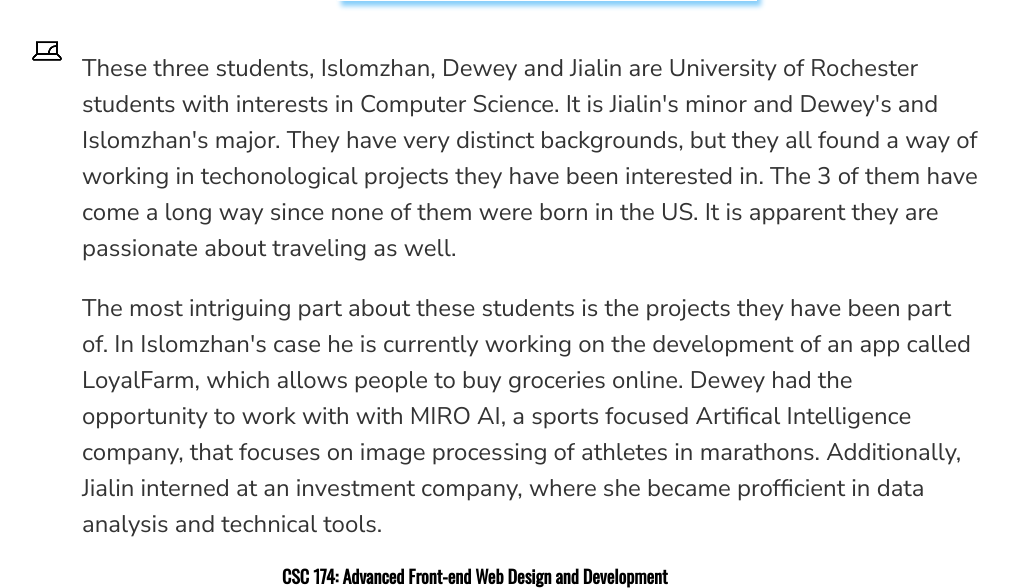
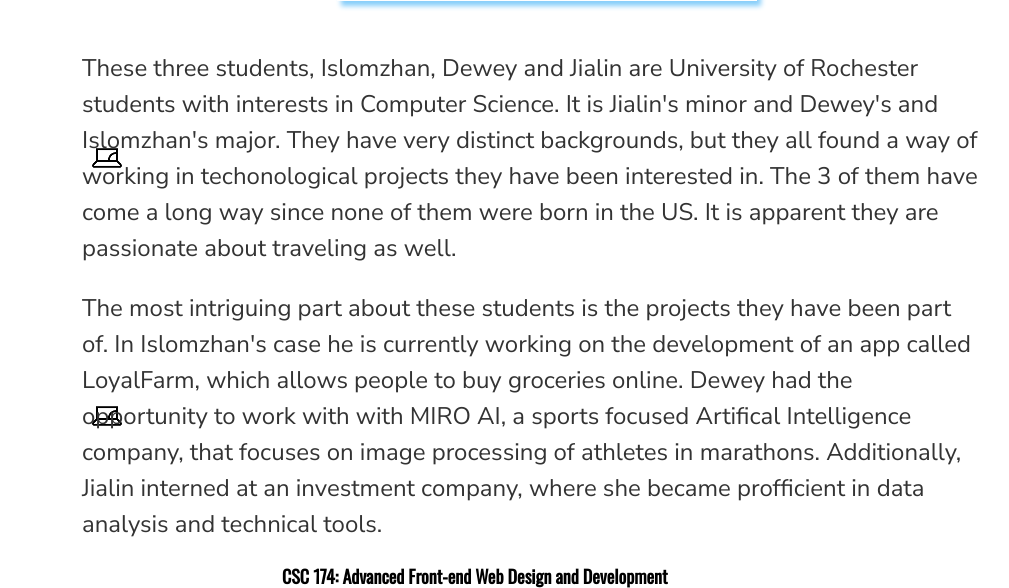
Before and after one commit to Junting0211/assignment03, a PHP site: page / in a window 1280 px wide. Shown: the part 448-1036 px from the top of the page, without its empty margins (138-1147 px from the left). Run offline with PHP 8.4, Linux system fonts and the light colour scheme; some web fonts are replaced.

Commit message:
Update styles.css

```diff
--- a/css/styles.css
+++ b/css/styles.css
@@ -139,18 +139,17 @@ nav li {
 
 main { grid-column: 1 / 4;
 	margin-top:25px;
-	background-image:url(../images/logo_cs.png);
-	background-repeat: no-repeat;
-	background-position:left top;
 }
 
 .column1 {
+	background-image:url(../images/logo_cs.png);
 	background-repeat: no-repeat;
 	background-position:left;
 	margin-top:15px;
 	margin-left: 60px;
 }
 .column2 {
+	background-image:url(../images/logo_cs.png);
 	background-repeat: no-repeat;
 	background-position:left;
 	margin-left: 60px;
```
